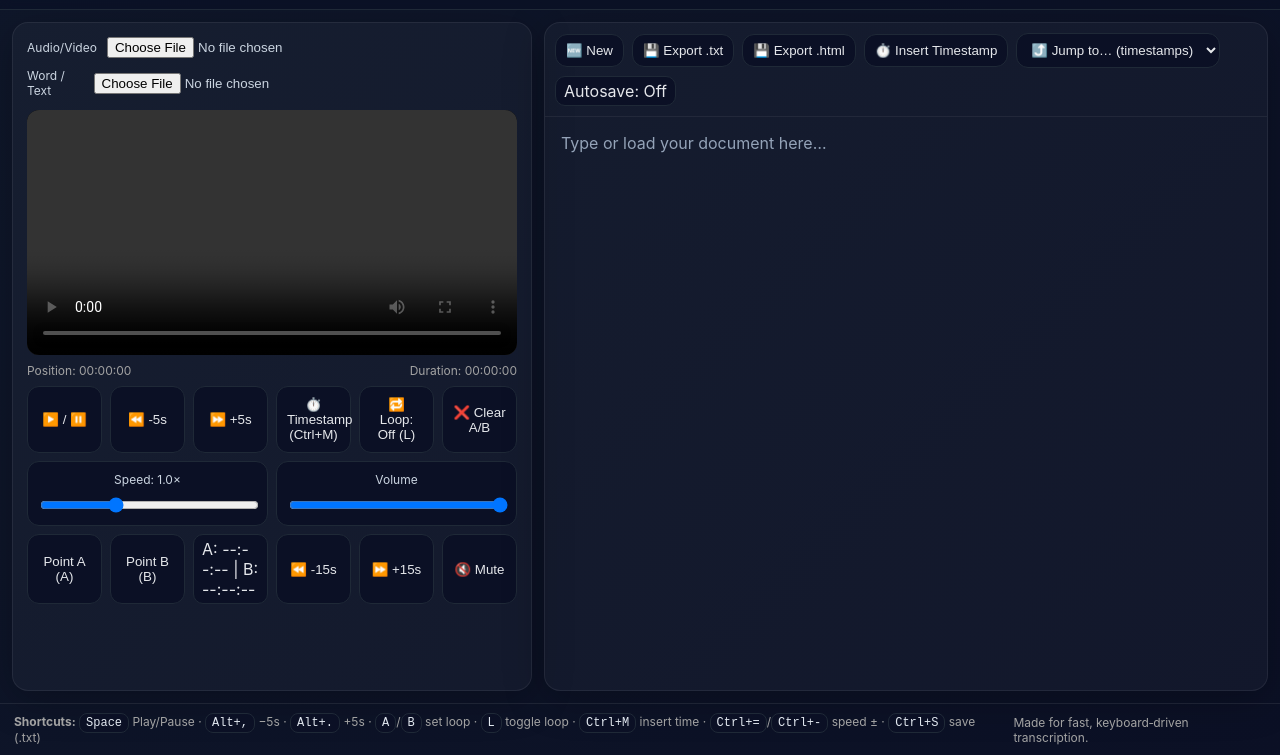
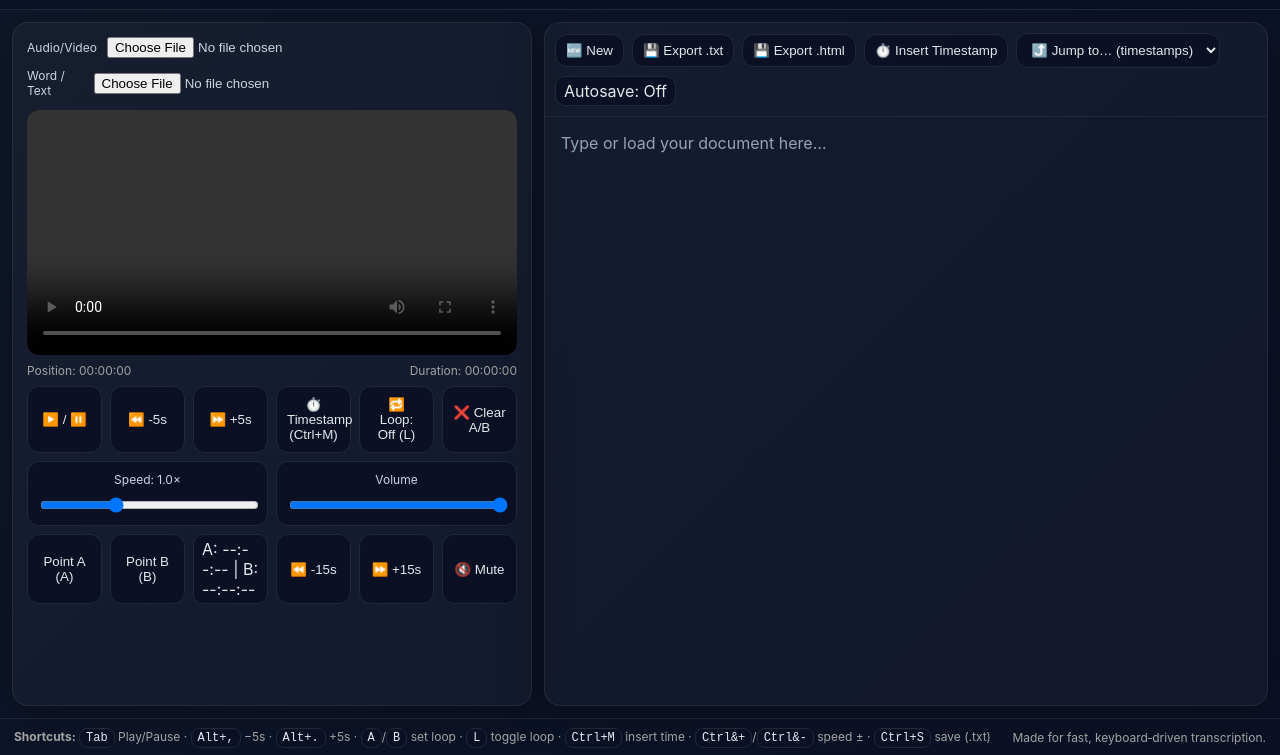
Before and after one commit to BhunganeCodes/workbench, a plain HTML site: page index.html in a window 1280 px wide. Shown: the part 45-800 px from the top of the page. Drawn offline with nearby package versions, Linux system fonts and the light colour scheme.

Commit message:
Updated and Fixed Typing Errors in the Footer

```diff
--- a/index.html
+++ b/index.html
@@ -145,11 +145,11 @@
   <footer>
     <div>
       <strong>Shortcuts:</strong>
-      <code class="k">Space</code> Play/Pause ·
+      <code class="k">Tab</code> Play/Pause ·
       <code class="k">Alt+,</code> −5s · <code class="k">Alt+.</code> +5s ·
       <code class="k">A</code>/<code class="k">B</code> set loop · <code class="k">L</code> toggle loop ·
       <code class="k">Ctrl+M</code> insert time ·
-      <code class="k">Ctrl+=</code>/<code class="k">Ctrl+-</code> speed ± ·
+      <code class="k">Ctrl&+</code>/<code class="k">Ctrl&-</code> speed ± ·
       <code class="k">Ctrl+S</code> save (.txt)
     </div>
     <div>Made for fast, keyboard‑driven transcription.</div>
```
